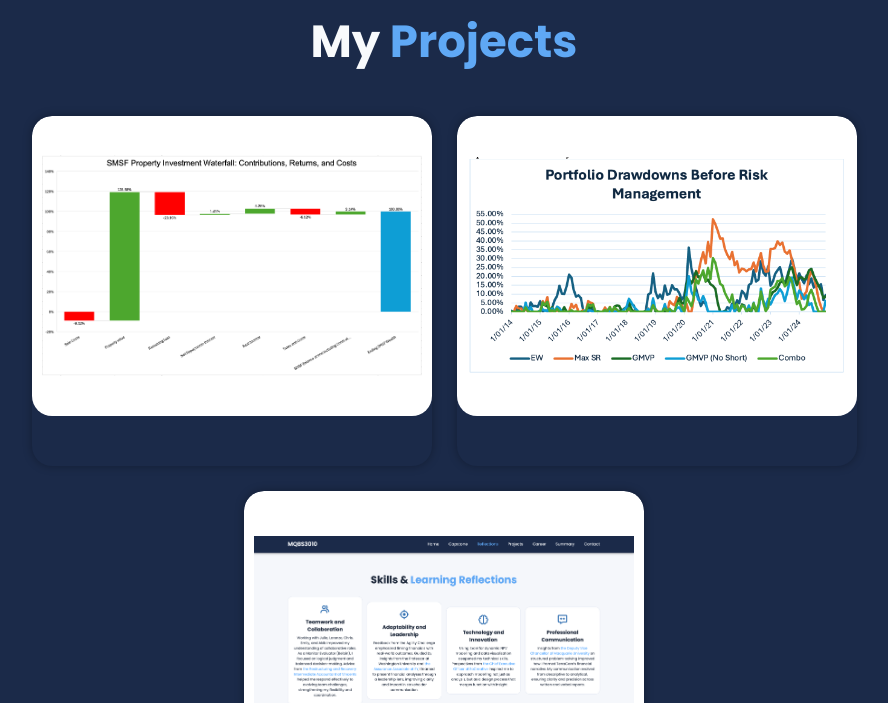
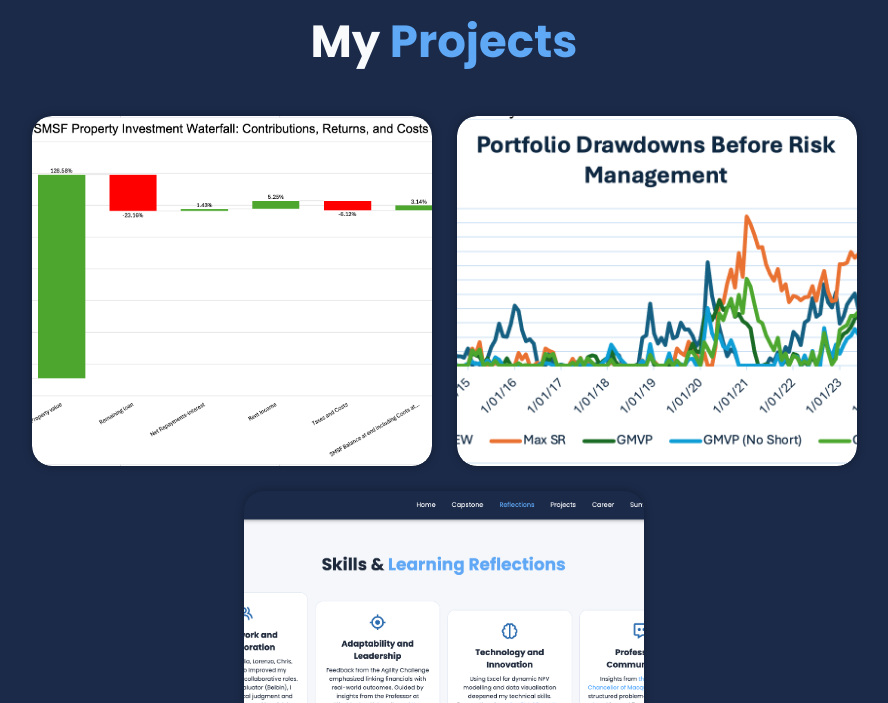
Before and after one commit to brigs0442-collab/E-Portfolio, a plain HTML site: page index.html in a window 1280 px wide. Shown: the part 3370-4073 px from the top of the page, without its empty margins (196-1084 px from the left). Drawn offline with nearby package versions, Linux system fonts and the light colour scheme.

Commit message:
Update index.html

```diff
--- a/index.html
+++ b/index.html
@@ -388,10 +388,8 @@ span {
 
 .portfolio-box img {
     width: 100%;
-    height: 300px;
-    object-fit: contain;
-    background: #fff;
-    padding: 1rem;
+    height: 100%;
+    object-fit: cover;
     border-radius: 2rem;
     display: block;
     transition: transform 0.5s ease;
```
